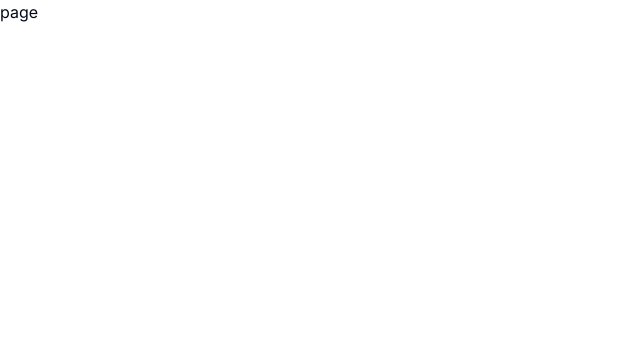
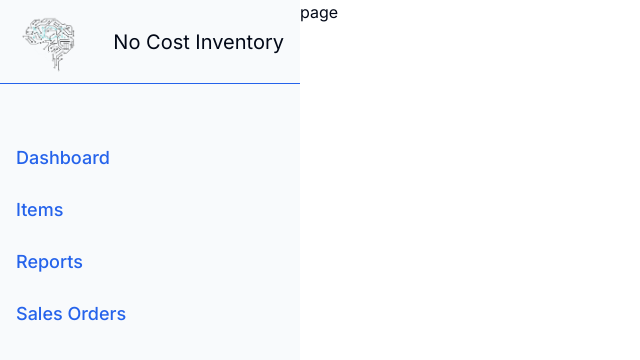
Before and after one commit to MohamedAdelElBaik/nci, a Next.js app: page / in a window 1280 px wide. Shown: the top 360 px of the page, without its empty margins (0-640 px from the left). Built offline with nearby package versions, Linux system fonts and the light colour scheme.

Commit message:
ADD : ThemeProvider to layout from next-themes

```diff
--- a/app/layout.tsx
+++ b/app/layout.tsx
@@ -1,13 +1,17 @@
-import type { Metadata } from "next";
-import { Inter } from "next/font/google";
-import "./globals.css";
+'use client';
 
-const inter = Inter({ subsets: ["latin"] });
+import './globals.css';
+import { ThemeProvider } from 'next-themes';
+import Navbar from '@/components/Navbar';
+// import type { Metadata } from 'next';
+import { Inter } from 'next/font/google';
 
-export const metadata: Metadata = {
-  title: "Create Next App",
-  description: "Generated by create next app",
-};
+const inter = Inter({ subsets: ['latin'] });
+
+// export const metadata: Metadata = {
+//   title: 'Create Next App',
+//   description: 'Generated by create next app',
+// };
 
 export default function RootLayout({
   children,
@@ -16,7 +20,17 @@ export default function RootLayout({
 }>) {
   return (
     <html lang="en">
-      <body className={inter.className}>{children}</body>
+      <body className={`${inter.className}`}>
+        <ThemeProvider attribute="class" defaultTheme="system" enableSystem>
+          <div
+            className="grid"
+            style={{ gridTemplateColumns: 'minmax(200px, 300px) 1fr' }}
+          >
+            <Navbar />
+            {children}
+          </div>
+        </ThemeProvider>
+      </body>
     </html>
   );
 }
```
